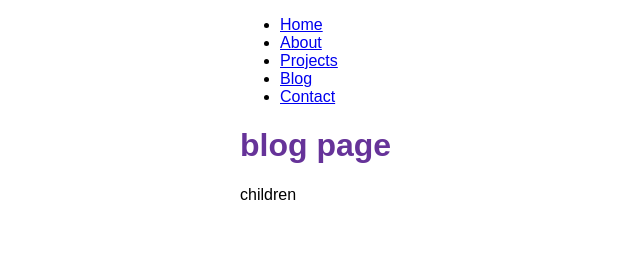
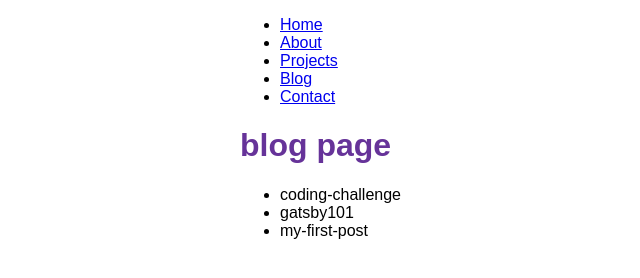
Before and after one commit to dani754/personal-website, a Gatsby site: page /blog in a window 1280 px wide. Shown: the whole page, without its empty margins (150-790 px from the left). Built offline with nearby package versions, Linux system fonts and the light colour scheme; Gatsby itself is replaced by a stand-in of ours.

Commit message:
graphQL queries

```diff
--- a/gatsby-config.js
+++ b/gatsby-config.js
@@ -1,10 +1,17 @@
 module.exports = {
     siteMetadata: {
-      title: "Danielle Vaitsman",
+      title: "Danielle Vaitsman | דניאל ויצמן",
       siteUrl: `https://daniellevaitsman.gatsbyjs.io`,
     },
     plugins: [
         "gatsby-plugin-image",
         "gatsby-plugin-sharp",
+        {
+          resolve: "gatsby-source-filesystem",
+          options: {
+            name: `blog`,
+            path: `${__dirname}/blog`,
+          }
+        },
     ],
   };
--- a/src/componenets/layout.js
+++ b/src/componenets/layout.js
@@ -1,21 +1,34 @@
 import * as React from 'react';
-import {Link} from 'gatsby';
+import {
+    Link,
+    useStaticQuery,
+    graphql,
+    } from 'gatsby';
 import {
     container,
     heading,
     navLinks,
     navLinkItem,
-    navLinkText
-  } from './layout.module.css';
+    navLinkText,
+    } from './layout.module.css';
 
 const Layout = (props) => {
 
     const pageHeading = props.pageHeading
     const children = props.children
+    const data = useStaticQuery(graphql`
+        query {
+        site {
+            siteMetadata {
+            title
+            }
+        }
+        }
+    `)
 
     return (
         <div className={container} >
-            <title>Danielle Vaitsman | דניאל ויצמן</title>
+            <title>{data.site.siteMetadata.title}</title>
             <nav>
                 <ul className={navLinks} >
                     <li className={navLinkItem} >
--- a/src/pages/blog.js
+++ b/src/pages/blog.js
@@ -1,12 +1,33 @@
 import * as React from 'react';
 import Layout from '../componenets/layout';
+import { graphql } from 'gatsby';
 
-const BlogPage = () => {
+
+const BlogPage = ({ data }) => {
   return (
     <Layout pageHeading="blog page" >
-      <p>children</p>
+      <ul>
+        {
+          data.allFile.nodes.map( post => {
+            return (
+              <li key={post.name} >
+                {post.name}
+              </li>
+            );
+          })
+        }
+      </ul>
     </Layout>
   );
 }
 
+export const posts = graphql`
+  query {
+    allFile {
+      nodes {
+        name
+      }
+    }
+  }
+`
 export default BlogPage;
```
Also changed, not shown: blog/coding-challenge.mdx (added), blog/gatsby101.mdx (added), blog/my-first-post.mdx (added).
